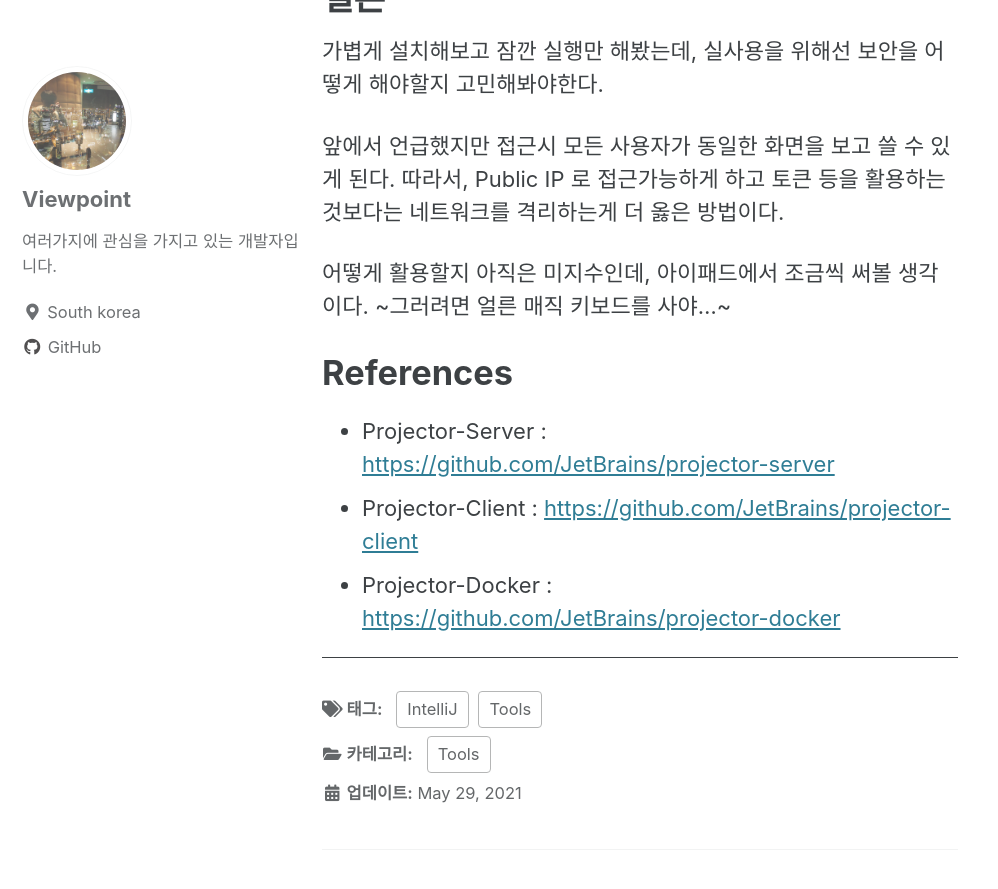
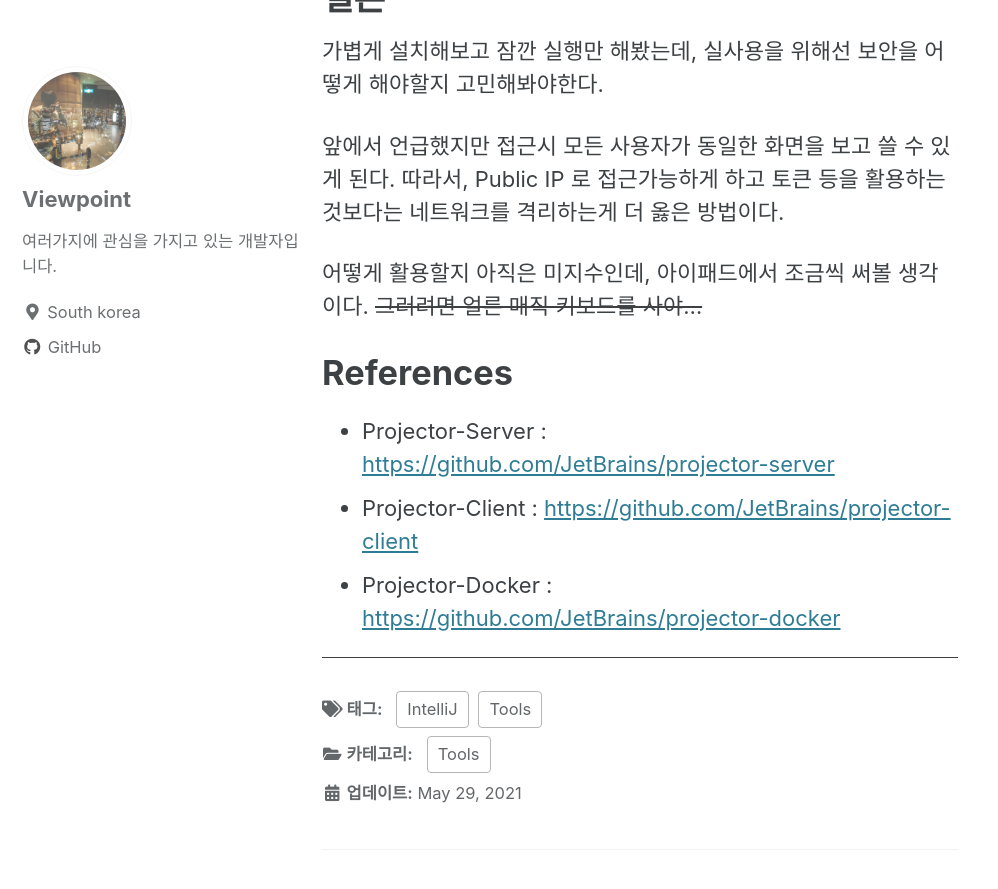
Before and after one commit to hide1202/hide1202.github.io, a Jekyll site: the page built from _posts/2021-05-29-simple-projector.md, in a window 1280 px wide and 900 px high, scrolled down 3880 px. Shown: the top 889 px of the window, without its empty margins (0-998 px from the left). Built offline with Jekyll 4.4.1, drawn with Linux system fonts in a browser that asks for light colours; cached includes are drawn as plain includes.

```diff
--- a/_posts/2021-05-29-simple-projector.md
+++ b/_posts/2021-05-29-simple-projector.md
@@ -82,7 +82,7 @@ sudo docker run --rm -p 8887:8887 -it registry.jetbrains.team/p/prj/containers/p
 
 앞에서 언급했지만 접근시 모든 사용자가 동일한 화면을 보고 쓸 수 있게 된다. 따라서, Public IP 로 접근가능하게 하고 토큰 등을 활용하는 것보다는 네트워크를 격리하는게 더 옳은 방법이다.
 
-어떻게 활용할지 아직은 미지수인데, 아이패드에서 조금씩 써볼 생각이다. ~그러려면 얼른 매직 키보드를 사야...~
+어떻게 활용할지 아직은 미지수인데, 아이패드에서 조금씩 써볼 생각이다. ~~그러려면 얼른 매직 키보드를 사야...~~
 
 # References
 - Projector-Server : [https://github.com/JetBrains/projector-server](https://github.com/JetBrains/projector-server)
```
